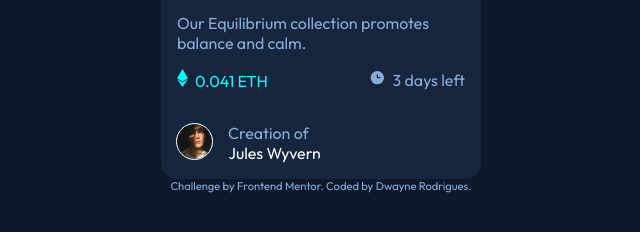
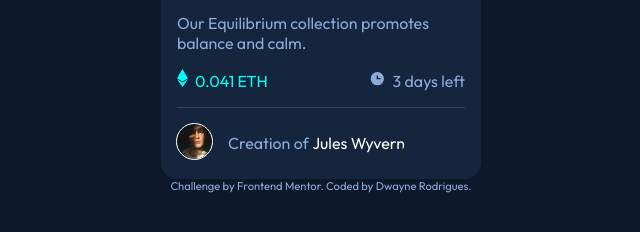
Before and after one commit to drod109/nft-preview-card, a plain HTML site: page index.html in a window 1280 px wide. Shown: the part 486-718 px from the top of the page, without its empty margins (319-959 px from the left). Drawn offline with Linux system fonts and the light colour scheme; files whose address does not match are found by name.

Commit message:
updated the .avatar-profile to display inline-flex

```diff
--- a/css/styles.css
+++ b/css/styles.css
@@ -110,7 +110,6 @@ div a::after {
 }
 div a:hover::after {
     opacity: 0.5;
-    background-color: var(--clr-cyan);
 }
 .icon {
     display: flex;
@@ -174,6 +173,7 @@ div a:hover::after {
 }
 .avatar-profile {
     color: var(--white);
+    display: inline-flex;
 }
 .author {
     font-size: var(--font-xsmall);
```
